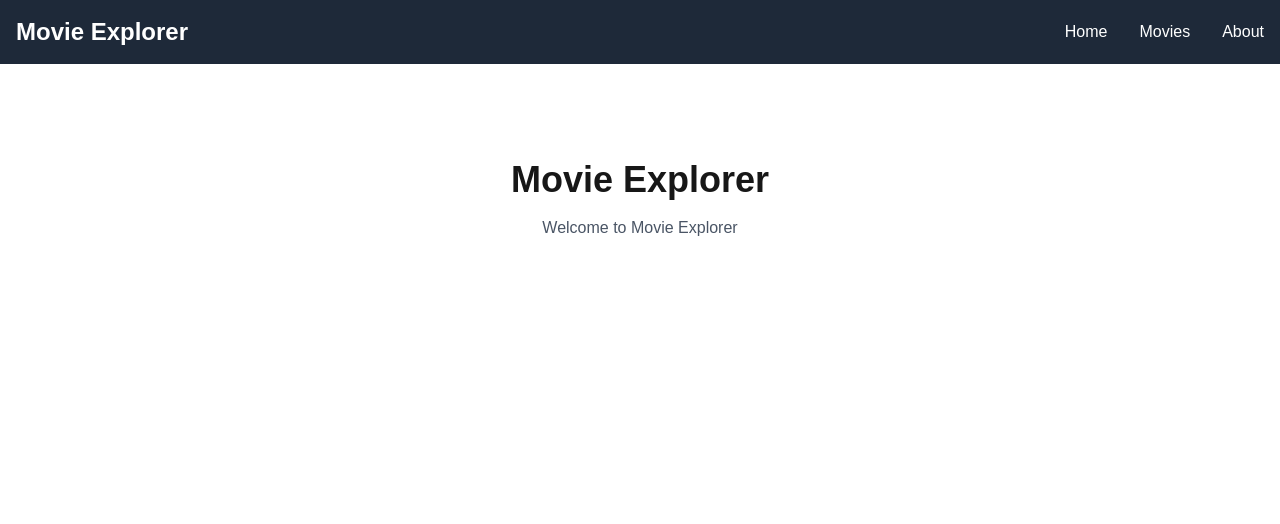
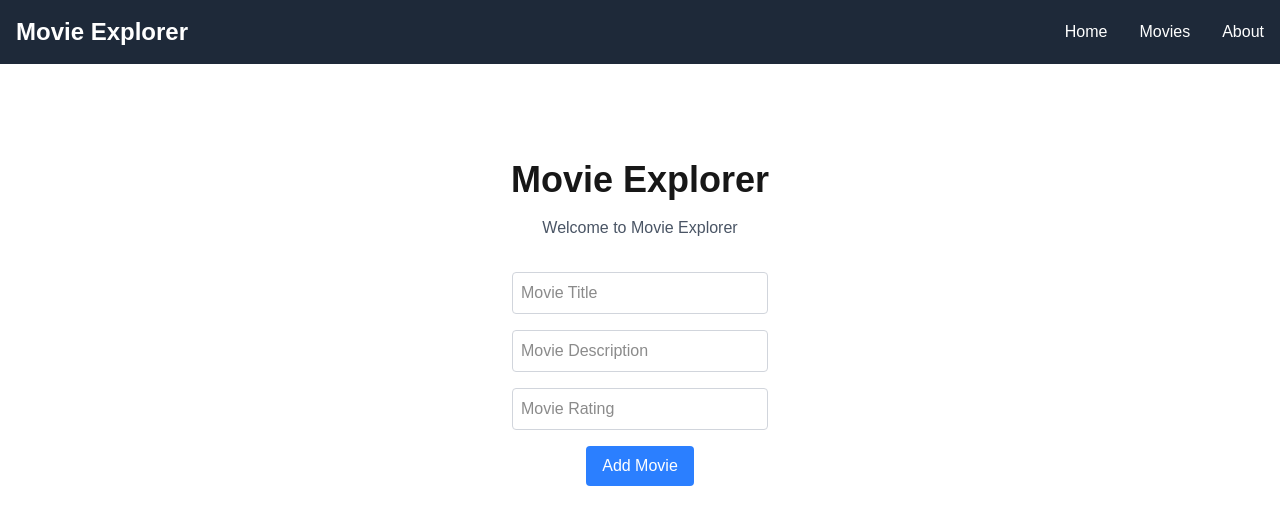
Before and after one commit to abdgit1/Next-JS-MiniTasks, a Next.js app: page /movies in a window 1280 px wide. Shown: the top 524 px of the page. Built offline with nearby package versions, Linux system fonts and the light colour scheme.

Commit message:
Form with server action

```diff
--- /dev/null
+++ b/app/movies/actions.js
@@ -0,0 +1,24 @@
+"use server";
+
+import { movies } from "./page";
+import { revalidatePath } from "next/cache";
+export async function addMovie(formData) {
+    const title = formData.get("title");
+    const description = formData.get("description");
+    const rating = formData.get("rating");
+
+    const newMovie = {
+        id: movies.length + 1,
+        title,
+        description,
+        rating: Number(rating),
+        releaseDate: "2026-07-27",
+        poster: "/Inception.jpg",
+    };
+
+    movies.push(newMovie);
+
+    revalidatePath("/movies");
+
+    console.log("Movie added:", newMovie);
+}
--- a/app/movies/movieslist.jsx
+++ b/app/movies/movieslist.jsx
@@ -1,17 +1,63 @@
+// import Image from "next/image";
+// import LikeButton from "./likebutton";
+// import movies from "../page.jsx";
+// export default async function MovieList() {
+//     // Simulate slow data fetching
+//     await new Promise((resolve) => setTimeout(resolve, 3000));
+
+    // const response = await fetch(
+    //     "https://fooapi.com/api/movies/"
+    // );
+
+    // const result = await response.json();
+
+    // const movies = result.data;
+
+//     return (
+//         <div className="mt-4 grid grid-cols-1 gap-4 sm:grid-cols-2 md:grid-cols-3">
+//             {movies.map((movie) => (
+//                 <div
+//                     key={movie.id}
+//                     className="bg-white p-4 rounded shadow"
+//                 >
+//                     <h2 className="text-2xl font-semibold">
+//                         {movie.title}
+//                     </h2>
+
+//                     <p className="mt-2 text-gray-600">
+//                         {movie.plot}
+//                     </p>
+
+//                     <p className="mt-2 text-gray-500">
+//                         Release Date: {movie.released}
+//                     </p>
+
+//                     <p className="mt-2 text-gray-500">
+//                         Rating: {movie.imdbRating}
+//                     </p>
+
+//                     <Image
+//                         src={movie.poster}
+//                         alt={movie.title}
+//                         className="mt-4 w-full h-auto rounded"
+//                         width={300}
+//                         height={450}
+//                     />
+
+//                     <LikeButton />
+//                 </div>
+//             ))}
+//         </div>
+//     );
+// }
+
+
 import Image from "next/image";
 import LikeButton from "./likebutton";
+import { movies } from "./page";
 
 export default async function MovieList() {
-    // Simulate slow data fetching
     await new Promise((resolve) => setTimeout(resolve, 3000));
-
-    const response = await fetch(
-        "https://fooapi.com/api/movies/"
-    );
-
-    const result = await response.json();
-
-    const movies = result.data;
 
     return (
         <div className="mt-4 grid grid-cols-1 gap-4 sm:grid-cols-2 md:grid-cols-3">
@@ -25,15 +71,15 @@ export default async function MovieList() {
                     </h2>
 
                     <p className="mt-2 text-gray-600">
-                        {movie.plot}
+                        {movie.description}
                     </p>
 
                     <p className="mt-2 text-gray-500">
-                        Release Date: {movie.released}
+                        Release Date: {movie.releaseDate}
                     </p>
 
                     <p className="mt-2 text-gray-500">
-                        Rating: {movie.imdbRating}
+                        Rating: {movie.rating}
                     </p>
 
                     <Image
--- a/app/movies/page.jsx
+++ b/app/movies/page.jsx
@@ -2,33 +2,34 @@ import Image from "next/image";
 import Likebutton from "./likebutton";
 import { Suspense } from "react";
 import MovieList from "./movieslist";
+import { addMovie } from "./actions";
 
-// export const movies = [
-//   {
-//     id: 1,
-//     title: "Inception",
-//     description: "A mind-bending thriller about dreams within dreams.",
-//     releaseDate: "2010-07-16",
-//     rating: 8.8,
-//     poster:"/Inception.jpg"
-//   },
-//   {
-//     id: 2,
-//     title: "The Dark Knight",
-//     description: "Batman faces the Joker in this action-packed superhero film.",
-//     releaseDate: "2008-07-18",
-//     rating: 9.0,
-//     poster:"/Dark Knight.jpg"
-//   },
-//   {
-//     id: 3,
-//     title: "Interstellar",
-//     description: "A journey through space and time in search of a new home for humanity.",
-//     releaseDate: "2014-11-07",
-//     rating: 8.6,
-//     poster:"/Interstellar.jpg"
-//   },
-// ];
+export const movies = [
+  {
+    id: 1,
+    title: "Inception",
+    description: "A mind-bending thriller about dreams within dreams.",
+    releaseDate: "2010-07-16",
+    rating: 8.8,
+    poster:"/Inception.jpg"
+  },
+  {
+    id: 2,
+    title: "The Dark Knight",
+    description: "Batman faces the Joker in this action-packed superhero film.",
+    releaseDate: "2008-07-18",
+    rating: 9.0,
+    poster:"/Dark Knight.jpg"
+  },
+  {
+    id: 3,
+    title: "Interstellar",
+    description: "A journey through space and time in search of a new home for humanity.",
+    releaseDate: "2014-11-07",
+    rating: 8.6,
+    poster:"/Interstellar.jpg"
+  },
+];
 
 
 
@@ -55,6 +56,36 @@ export default async function Movies() {
                 Welcome to Movie Explorer
             </p>
 
+            <form
+                action={addMovie}
+                className="mt-8 flex flex-col items-center space-y-4"
+            >
+                <input
+                    type="text"
+                    name="title"
+                    placeholder="Movie Title"
+                    className="w-64 p-2 border border-gray-300 rounded"
+                />
+                <input
+                    type="text"
+                    name="description"
+                    placeholder="Movie Description"
+                    className="w-64 p-2 border border-gray-300 rounded"
+                />
+                <input
+                    type="number"
+                    name="rating"
+                    placeholder="Movie Rating"
+                    className="w-64 p-2 border border-gray-300 rounded"
+                />
+                <button
+                    type="submit"
+                    className="px-4 py-2 bg-blue-500 text-white rounded hover:bg-blue-600"
+                >
+                    Add Movie
+                </button>
+            </form>
+
             <Suspense fallback={<MovieListLoading />}>
                 <MovieList />
             </Suspense>
```
